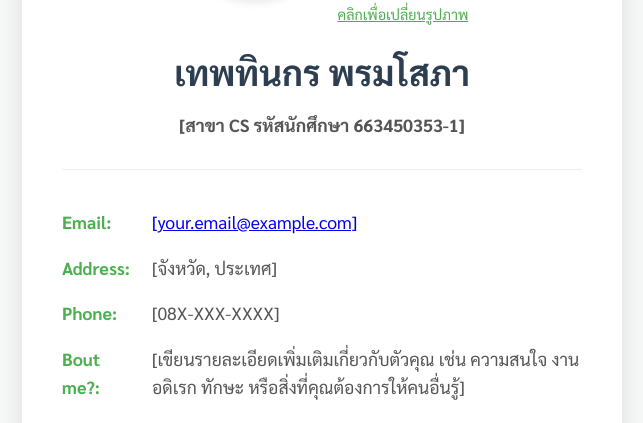
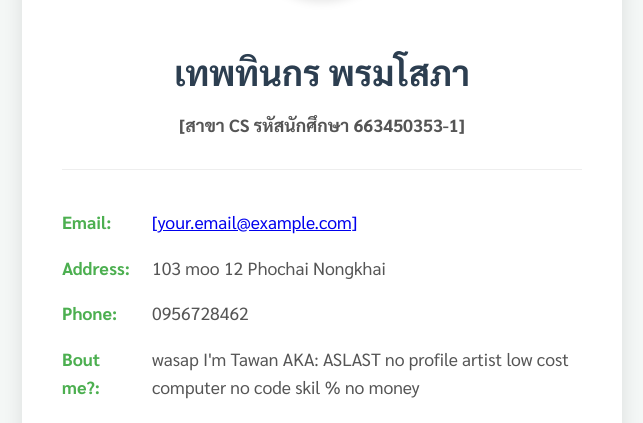
Before and after one commit to XTRSaBa02/XTRSaBa.github.io, a plain HTML site: page index.html in a window 1280 px wide. Shown: the part 218-641 px from the top of the page, without its empty margins (318-961 px from the left). Drawn offline with Linux system fonts and the light colour scheme.

Commit message:
Update index.html

```diff
--- a/index.html
+++ b/index.html
@@ -108,18 +108,15 @@
         <div class="profile-header">
             <img src="roob/LBJ.jpg" alt="รูปโปรไฟล์ของคุณ" class="profile-picture" id="profileImage">
             <input type="file" id="imageUpload" accept="image/*" style="display: none;">
-            <label for="imageUpload" style="cursor: pointer; color: #4CAF50; text-decoration: underline; font-size: 0.9em;">
-                คลิกเพื่อเปลี่ยนรูปภาพ
-            </label>
             <h1>เทพทินกร พรมโสภา</h1>
             <p><strong>[สาขา CS รหัสนักศึกษา 663450353-1]</strong></p>
         </div>
 
         <div class="profile-details">
-            <p><strong>Email:</strong> <a href="mailto:your.email@example.com">[your.email@example.com]</a></p>
-            <p><strong>Address:</strong> [จังหวัด, ประเทศ]</p>
-            <p><strong>Phone:</strong> [08X-XXX-XXXX]</p>
-            <p><strong>Bout me?:</strong> [เขียนรายละเอียดเพิ่มเติมเกี่ยวกับตัวคุณ เช่น ความสนใจ งานอดิเรก ทักษะ หรือสิ่งที่คุณต้องการให้คนอื่นรู้]</p>
+            <p><strong>Email:</strong> <a href="thepthinnakorn.p@kkumail.com">[your.email@example.com]</a></p>
+            <p><strong>Address:</strong> 103 moo 12 Phochai Nongkhai</p>
+            <p><strong>Phone:</strong> 0956728462</p>
+            <p><strong>Bout me?:</strong> wasap I'm Tawan AKA: ASLAST no profile artist low cost computer no code skil % no money </p>
         </div>
 
         <div class="social-links">
@@ -131,7 +128,7 @@
                 <img src="https://upload.wikimedia.org/wikipedia/commons/e/e7/Instagram_logo_2016.svg" alt="Instagram"> Instagram
             </a>
             <a href="https://youtube.com/@aslastboii?si=E6M_s5v__d-G_yCw target="_blank">
-                <img src="https://images.app.goo.gl/pj4Emj4UX8yDafqd8" alt="Youtube"> Youtube
+                <img src="https://commons.wikimedia.org/wiki/File:YouTube_2024_(Print).svg" alt="Youtube"> Youtube
             </a>
             </div>
     </div>
```
